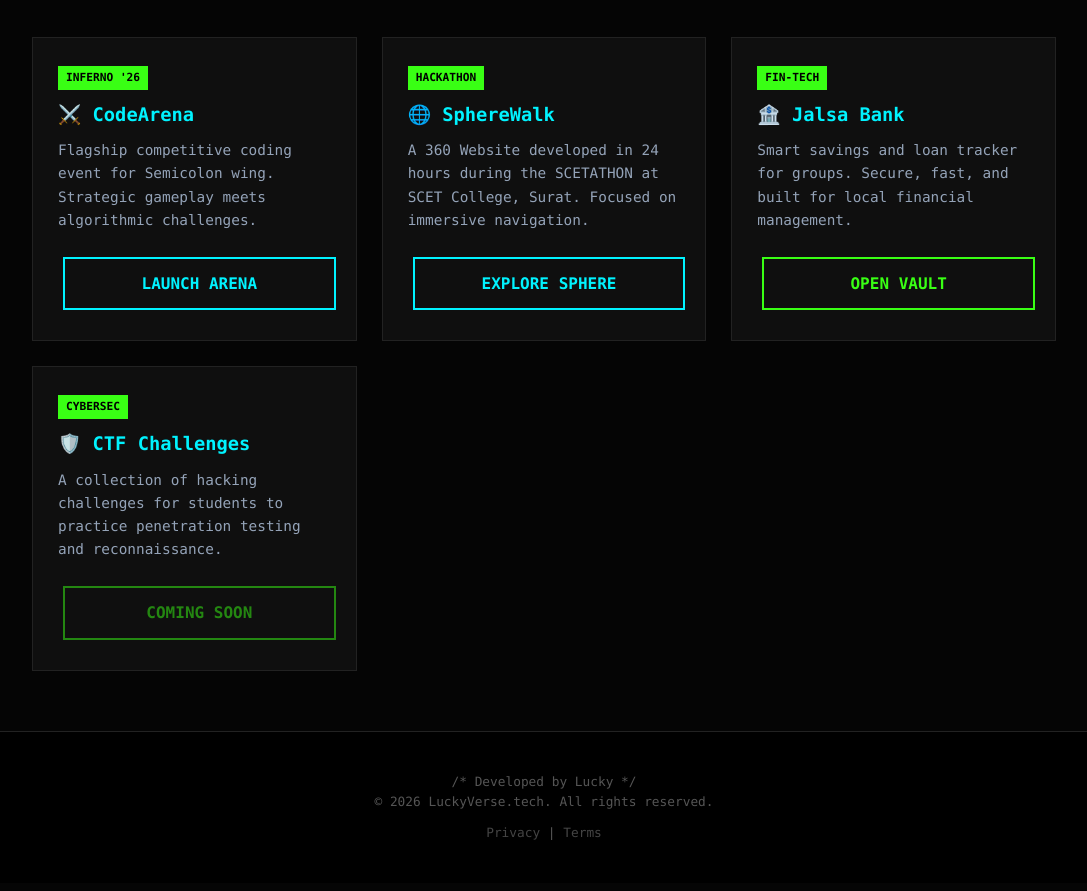
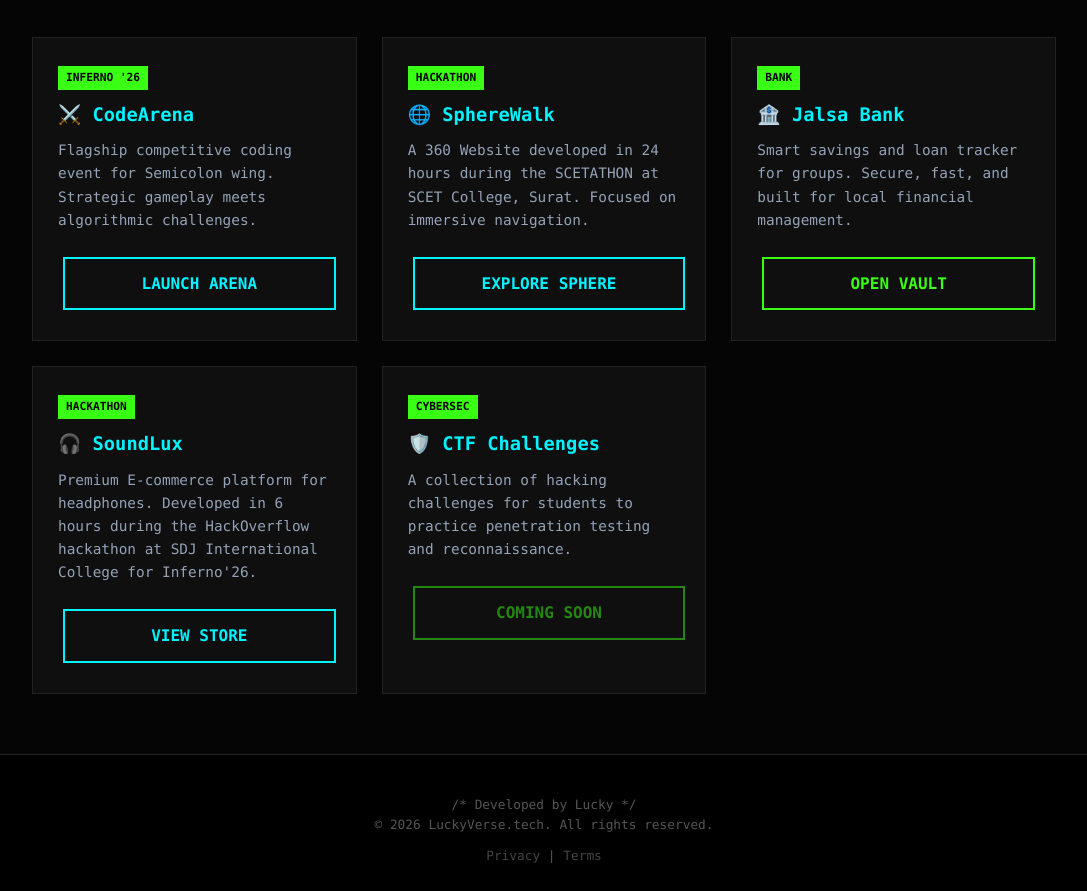
Before and after one commit to lucky-om/lucky-om.github.io, a plain HTML site: page index.html in a window 1280 px wide. Shown: the part 634-1525 px from the top of the page, without its empty margins (96-1183 px from the left). Drawn offline with Linux system fonts and the light colour scheme.

Commit message:
Add SoundLux project and update tags in index.html
Added tags and new project details for SoundLux.

```diff
--- a/index.html
+++ b/index.html
@@ -189,10 +189,17 @@
             </div>
 
             <div class="card">
-                <span class="tag">FIN-TECH</span>
+                <span class="tag">BANK</span>
                 <h3>🏦 Jalsa Bank</h3>
                 <p>Smart savings and loan tracker for groups. Secure, fast, and built for local financial management.</p>
                 <a href="https://jalsabank.luckyverse.tech" target="_blank" class="btn" style="width: 100%; text-align: center;">Open Vault</a>
+            </div>
+
+            <div class="card">
+                <span class="tag">HACKATHON</span>
+                <h3>🎧 SoundLux</h3>
+                <p>Premium E-commerce platform for headphones. Developed in 6 hours during the HackOverflow hackathon at SDJ International College for Inferno'26.</p>
+                <a href="https://soundlux.luckyverse.tech" target="_blank" class="btn btn-cyan" style="width: 100%; text-align: center;">View Store</a>
             </div>
 
             <div class="card">
```
